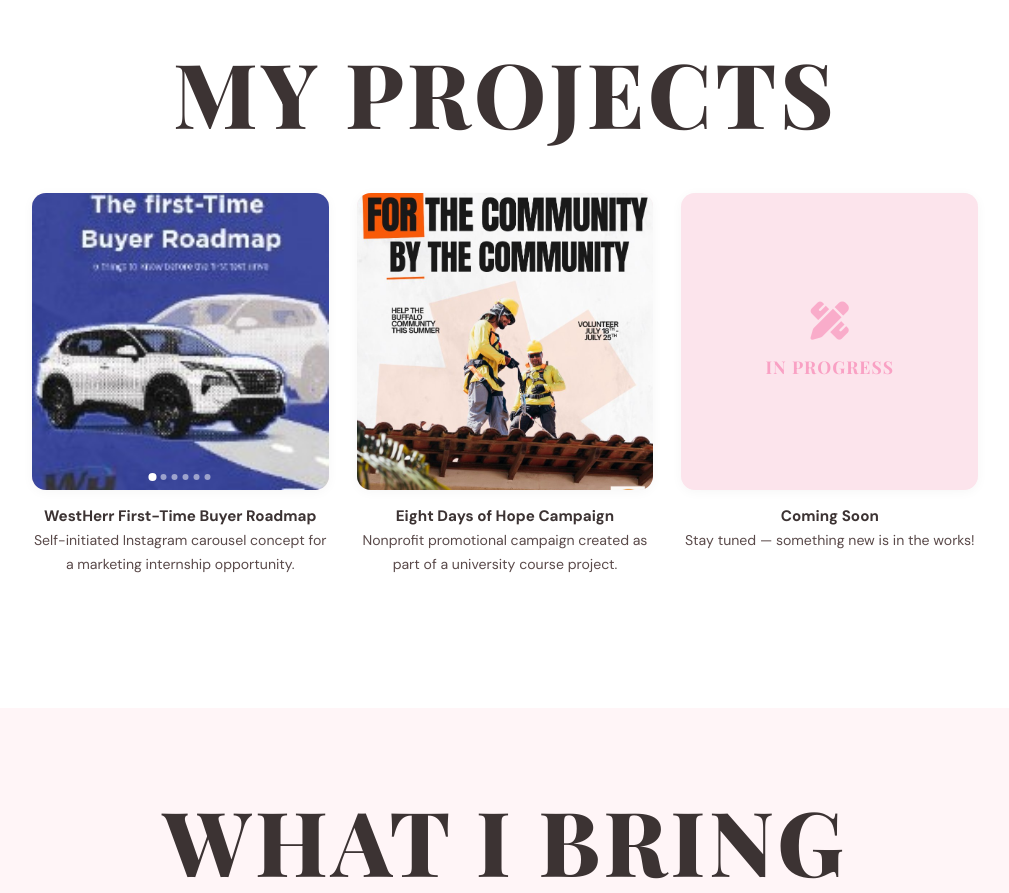
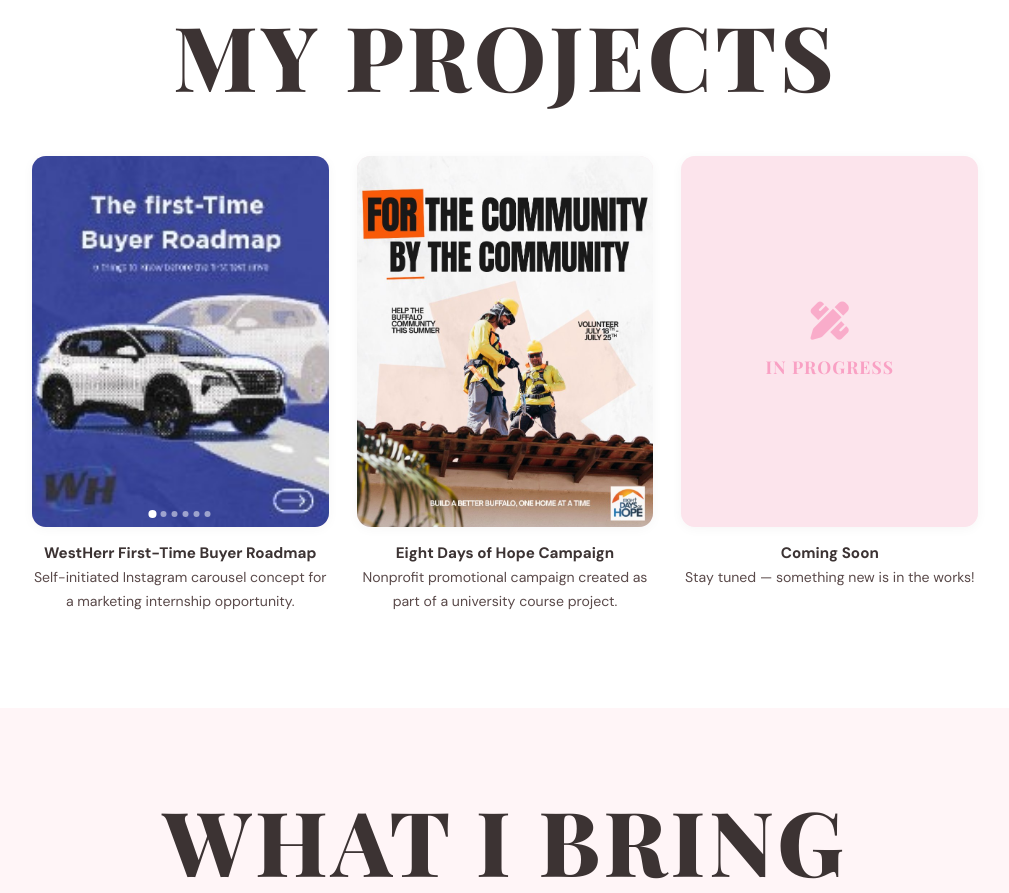
Before and after one commit to gracezur/gracezurenda.github.io, a plain HTML site: page index.html in a window 1280 px wide. Shown: the part 3705-4598 px from the top of the page, without its empty margins (135-1144 px from the left). Drawn offline with nearby package versions, Linux system fonts and the light colour scheme; a web font is replaced by a local one.

Commit message:
Use 4:5 portrait aspect ratio for project frames

```diff
--- a/styles.css
+++ b/styles.css
@@ -651,11 +651,11 @@ img { max-width:100%; display:block; }
   min-width: 0;
 }
 
-/* The square Instagram-style frame */
+/* The portrait 4:5 Instagram-style frame */
 .proj-frame {
   position: relative;
   width: 100%;
-  aspect-ratio: 1 / 1;
+  aspect-ratio: 4 / 5;
   border-radius: 14px;
   overflow: hidden;
   background: var(--pink-pale);
```
